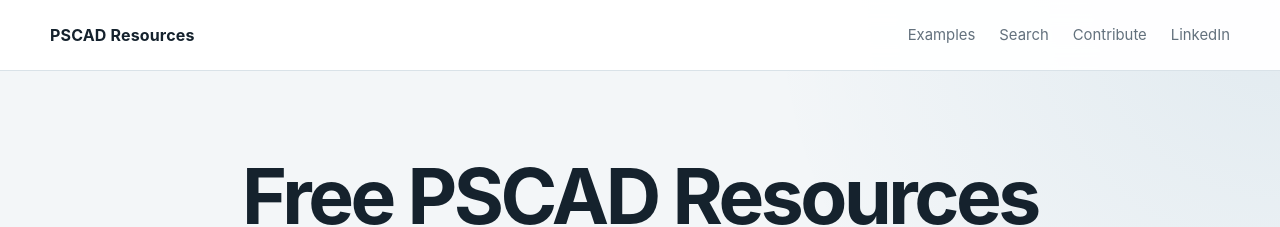
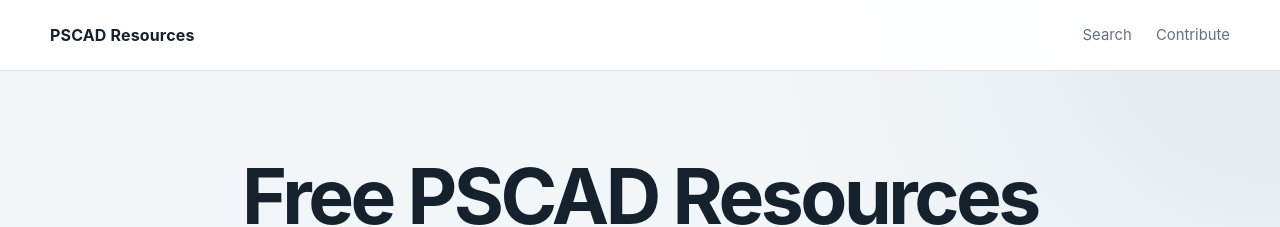
Before and after one commit to EMT-Tools/emt-tools.github.io, a Jekyll site: the page built from index.html, in a window 1280 px wide. Shown: the top 227 px of the page. Built offline with Jekyll 4.4.1, drawn with Linux system fonts in a browser that asks for light colours.

Commit message:
Update default.html

```diff
--- a/_layouts/default.html
+++ b/_layouts/default.html
@@ -524,10 +524,9 @@
     <div class="container nav">
       <a class="brand" href="/#top">PSCAD Resources</a>
       <nav aria-label="Main navigation" class="nav-links">
-        <a href="/#internal-section">Examples</a>
         <a href="/#search">Search</a>
         <a href="{{ '/contribute/' | relative_url }}">Contribute</a>
-        <a href="https://www.linkedin.com/in/mathiaspielahn/" rel="noopener noreferrer" target="_blank">LinkedIn</a>
+
       </nav>
     </div>
   </header>
```
